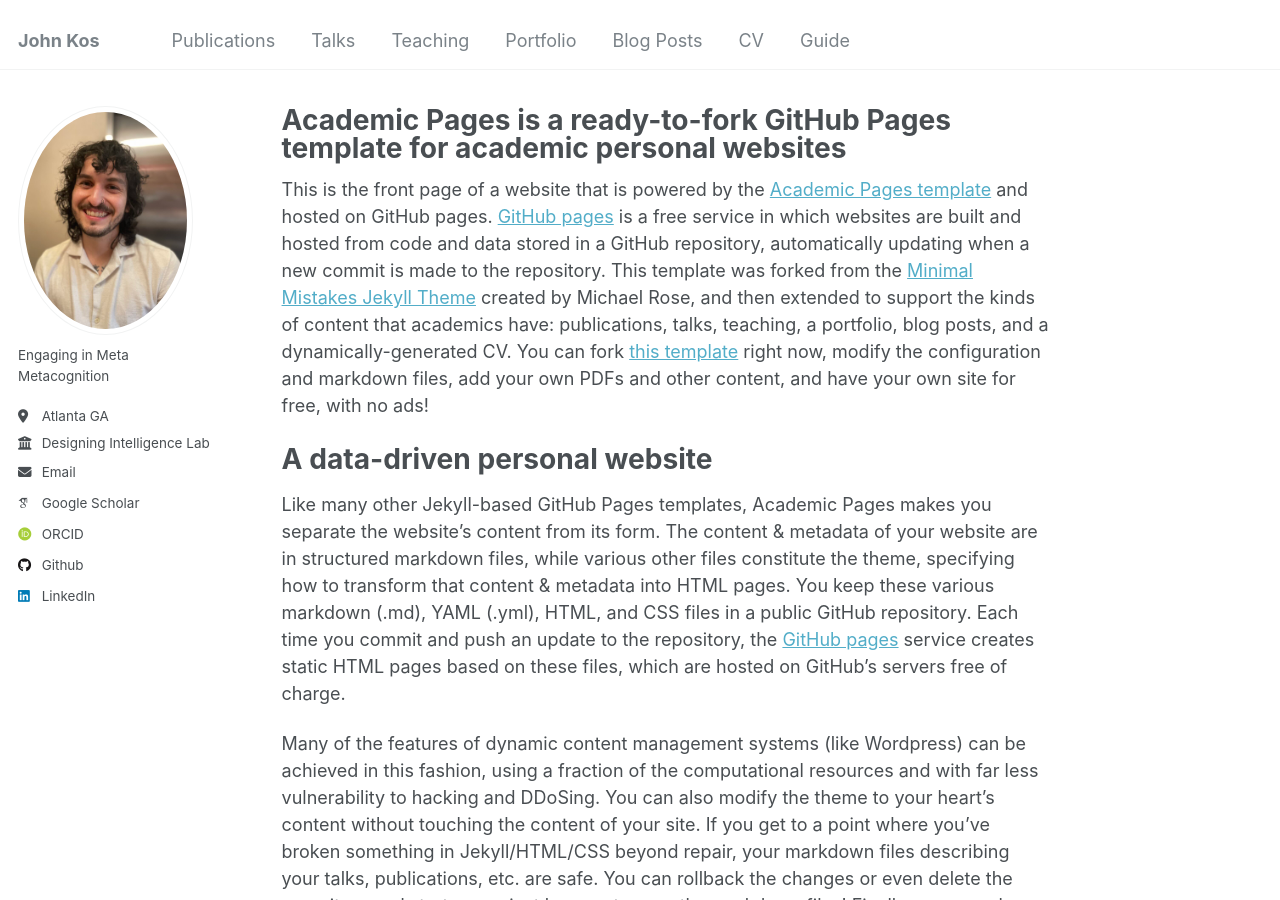
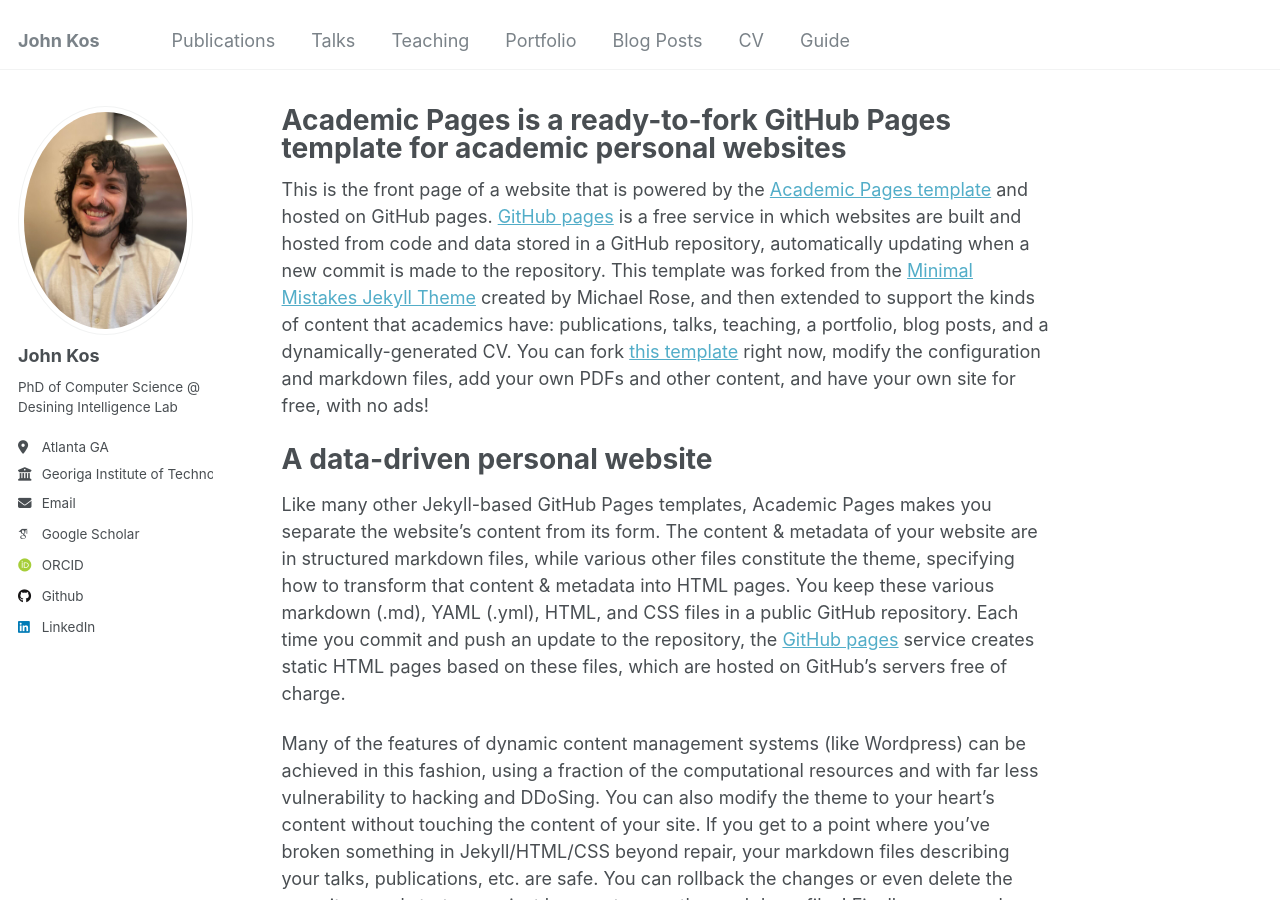
Before and after one commit to JohnKos/JohnKos.github.io, a Jekyll site: the page built from _pages/about.md, in a window 1280 px wide and 900 px high. Built offline with Jekyll 4.4.1, drawn with Linux system fonts in a browser that asks for light colours; some web fonts are replaced.

Commit message:
Update _config.yml

```diff
--- a/_config.yml
+++ b/_config.yml
@@ -22,11 +22,11 @@ repository               : "JohnKos.github.io"
 author:
   # Biographic information
   avatar           : "profile.jpeg"
-  name             : ""
+  name             : "John Kos"
   pronouns         : # example: "she/her"
-  bio              : "Engaging in Meta Metacognition"
+  bio              : "PhD of Computer Science @ Desining Intelligence Lab"
   location         : "Atlanta GA"
-  employer         : "Designing Intelligence Lab @ GATECH"
+  employer         : "Georiga Institute of Technology"
   uri              : # URL
   email            : "johnkos01@gmail.com"
 
```
